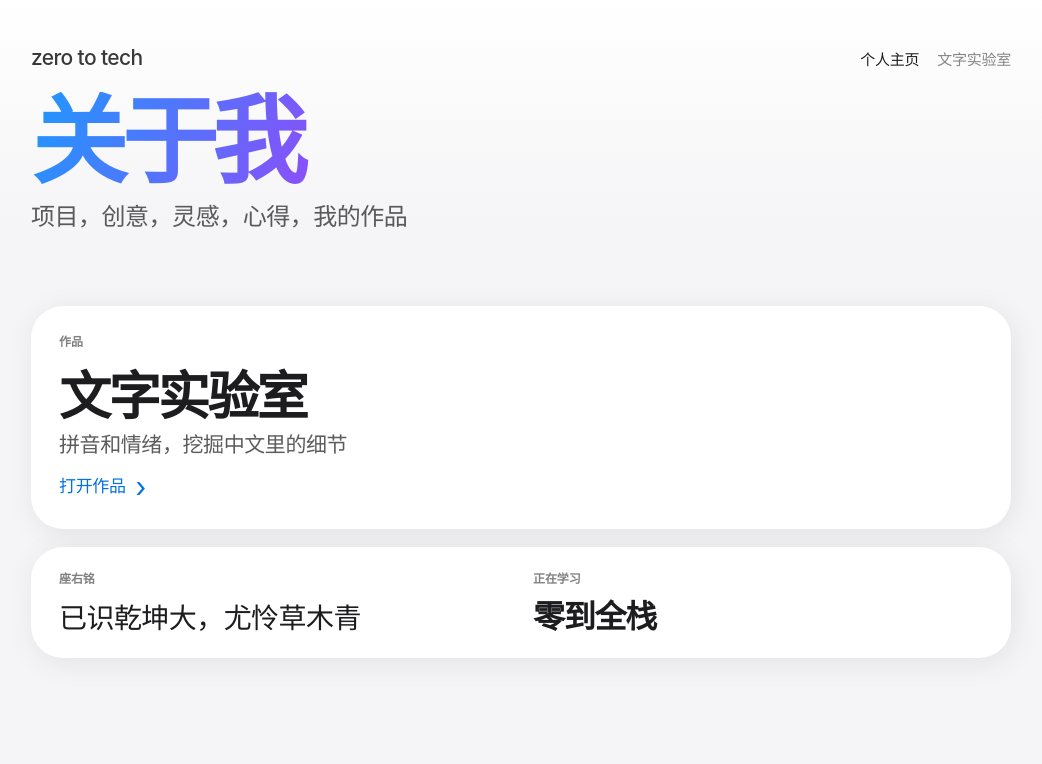
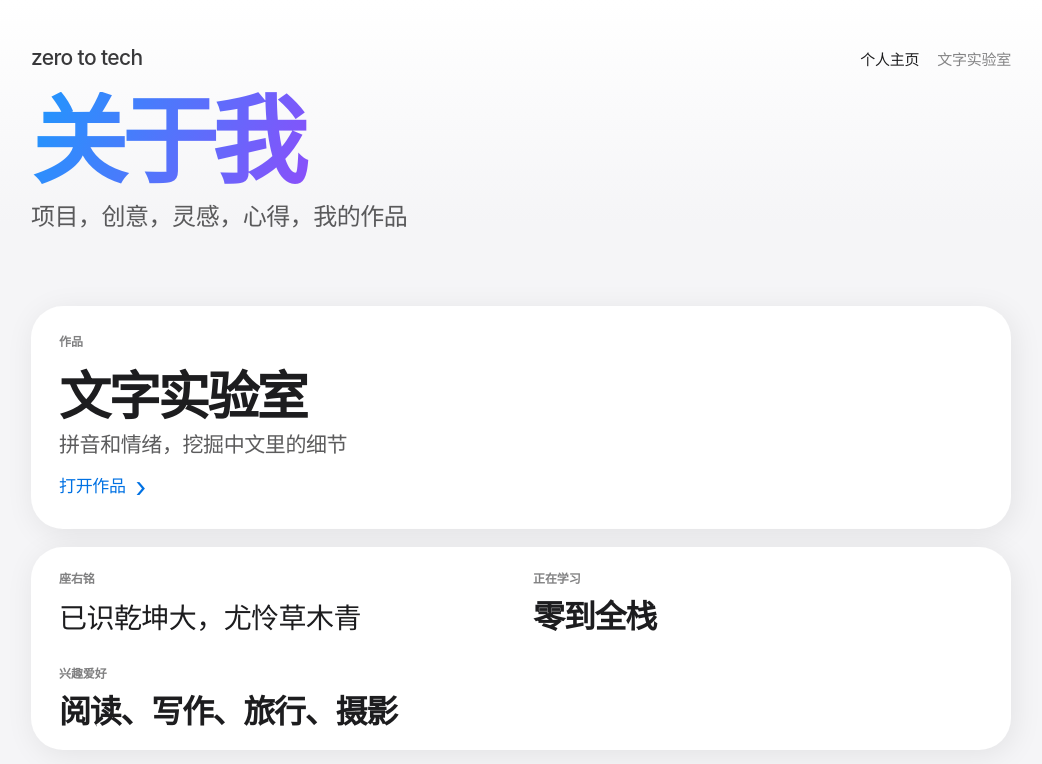
Before and after one commit to kyrie114/zero-to-tech, a Next.js app: page / in a window 1280 px wide. Shown: the top 764 px of the page, without its empty margins (119-1161 px from the left). Built offline with nearby package versions, Linux system fonts and the light colour scheme.

Commit message:
feat: 首页新增兴趣爱好卡片（数据进 site.js），新增 blog 路由练习页

```diff
--- a/components/HomeView.jsx
+++ b/components/HomeView.jsx
@@ -35,6 +35,10 @@ export default function HomeView() {
           <p className="section-kicker">正在学习</p>
           <p className="identity-value">{home.identity.learning}</p>
         </div>
+        <div className="identity-item">
+          <p className="section-kicker">兴趣爱好</p>
+          <p className="identity-value">{home.identity.hobbies}</p>
+        </div>
       </article>
     </AnimatedCardGrid>
   );
--- a/data/site.js
+++ b/data/site.js
@@ -17,6 +17,7 @@ export const home = {
   identity: {
     motto: "已识乾坤大，尤怜草木青",
     learning: "零到全栈",
+    hobbies: "阅读、写作、旅行、摄影",
   },
 };
 
```
Also changed, not shown: app/blog/page.jsx (added, +9 -0 lines), 1 other file (tests, documents, lock files or other folders).
